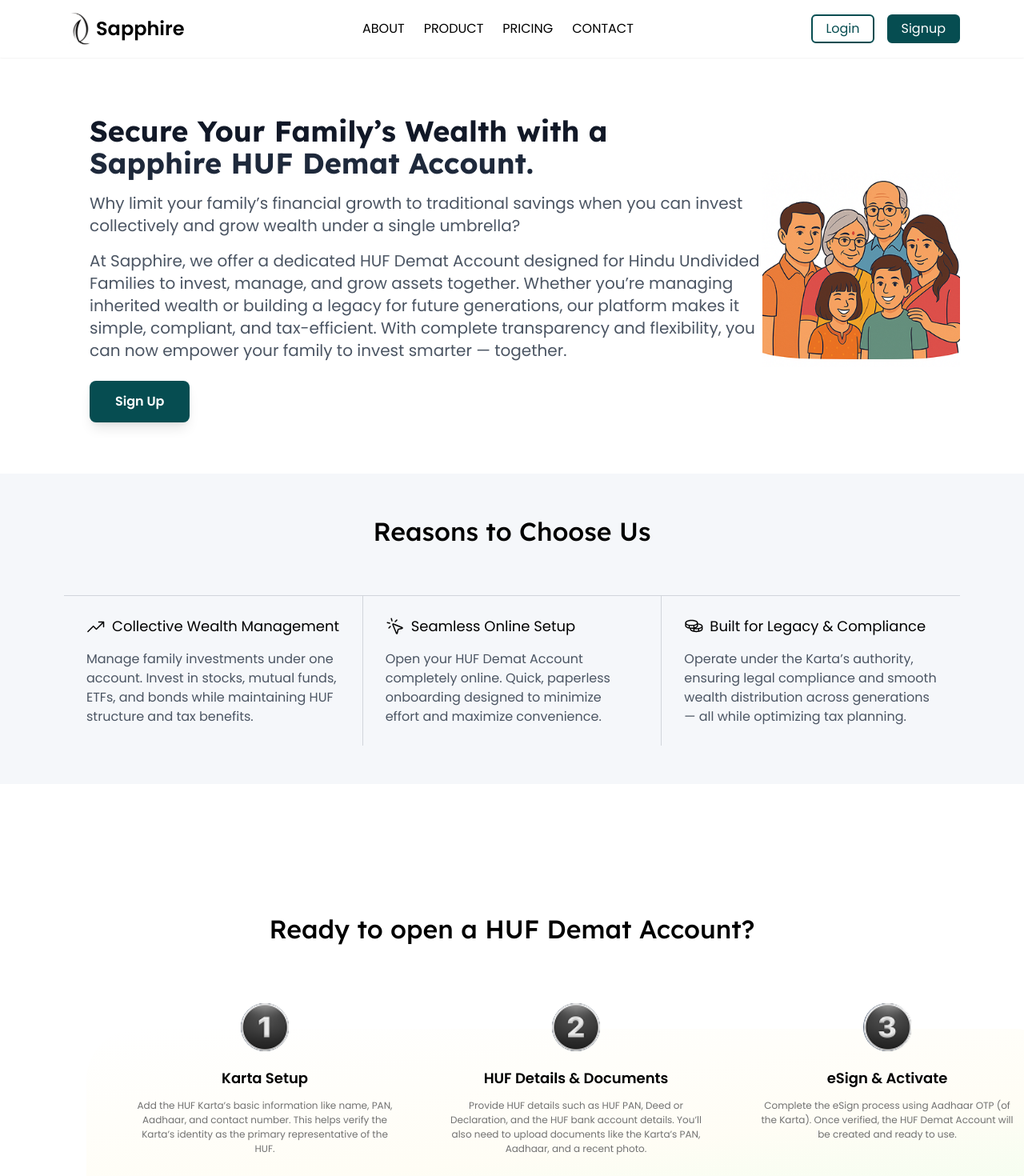
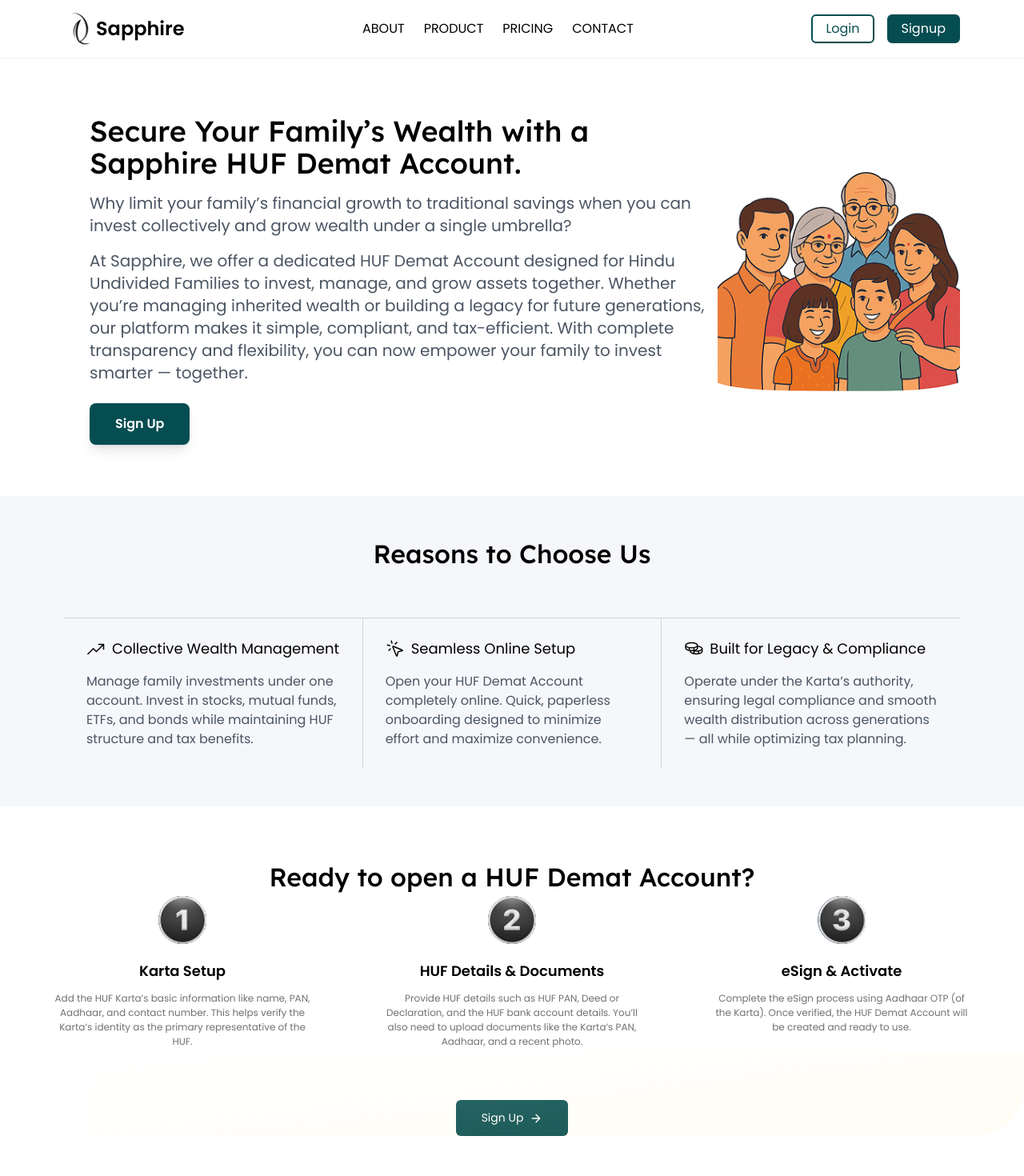
Before and after one commit to BrokingSapphire/SapphireLanding, a Next.js app: page /huf-demat-account in a window 1280 px wide. Shown: the top 1470 px of the page at 80% size. Built offline with nearby package versions, Linux system fonts and the light colour scheme.

Commit message:
fix: huf demat account UI

```diff
--- a/src/app/(account)/huf-demat-account/page.tsx
+++ b/src/app/(account)/huf-demat-account/page.tsx
@@ -25,14 +25,14 @@
         <div className="w-full max-w-7xl mx-auto">
             {/* Hero Section - US Stocks / IPO / Dematerialisation style */}
             <div className="bg-white py-10 sm:py-14 lg:py-16 w-full mt-20">
-                <div className="flex flex-col-reverse md:flex-row items-center justify-between relative w-full min-h-[240px] md:min-h-[340px] px-2 sm:px-4 md:px-8 lg:px-12 xl:px-20">
+                <div className="max-w-7xl mx-auto flex flex-col-reverse md:flex-row items-center justify-between relative w-full min-h-[240px] md:min-h-[340px] px-2 sm:px-4 md:px-8 lg:px-12 xl:px-20">
                     {/* Left Content */}
                     <div className="z-10 w-full md:max-w-2xl lg:max-w-3xl xl:max-w-4xl pt-8 md:pt-0 pl-0 md:pl-8 lg:pl-8 xl:pl-15 text-center md:text-left">
-                        <h1 className="text-2xl sm:text-3xl lg:text-4xl font-bold text-gray-900 leading-tight mb-3 sm:mb-4 font-lexend">
+                        <h1 className="text-2xl sm:text-3xl lg:text-4xl font-medium text-black leading-tight mb-3 sm:mb-4 font-lexend">
                             Secure Your Family’s Wealth with a <br />
-                            <span className="text-[#1e293b]">Sapphire HUF Demat Account.</span>
+                            <span className="text-black">Sapphire HUF Demat Account.</span>
                         </h1>
-                        <div className="space-y-3 sm:space-y-4 text-gray-600 mb-5 sm:mb-6 text-base sm:text-lg md:text-xl">
+                        <div className="space-y-3 sm:space-y-4 text-gray-600 mb-5 sm:mb-6 text-base sm:text-lg md:text-xl font-poppins font-normal">
                             <p>
                                 Why limit your family’s financial growth to traditional savings when you can invest collectively and grow wealth under a single umbrella?
                             </p>
@@ -51,9 +51,9 @@
                         <Image
                             src="/huf-demat-account/image.png"
                             alt="HUF Demat Illustration"
-                            width={319}
-                            height={319}
-                            className="w-[319px] sm:w-[280px] md:w-[319px] h-auto max-h-[319px] object-contain"
+                            width={420}
+                            height={420}
+                            className="w-[220px] sm:w-[300px] md:w-[380px] lg:w-[420px] h-auto max-h-[420px] object-contain"
                             priority
                         />
                     </div>
@@ -96,43 +96,43 @@
             </div>
 
             {/* Steps/How it Works Section - Minor Demat style */}
-            <div className="relative w-full h-[500px] bg-white overflow-hidden mt-16 rounded-[64px]">
+            <div className="relative w-full bg-white overflow-hidden mt-16 rounded-[32px] md:rounded-[64px] px-4 sm:px-8 md:px-0 py-10 md:py-0">
                 {/* Main heading */}
-                <div className="absolute top-[93px] left-1/2 transform -translate-x-1/2 w-[700px] text-center h-[40px] z-10">
-                    <h2 className="font-lexend text-[32px] font-medium text-black">Ready to open a HUF Demat Account?</h2>
+                <div className="w-full flex justify-center mb-8 md:mb-0">
+                    <h2 className="font-lexend text-[24px] sm:text-[28px] md:text-[32px] font-medium text-black text-center max-w-3xl">Ready to open a HUF Demat Account?</h2>
                 </div>
-                {/* Gradient background box */}
-                <div className="absolute top-[242px] left-[108px] w-[1224px] h-[258px] rounded-[64px]" style={{ background: 'linear-gradient(173.66deg, rgba(255,255,255,0.2) 0.86%, rgba(255,222,85,0.06) 55.98%, rgba(163,247,148,0.16) 95.84%)' }} />
+                {/* Gradient background box - hide on mobile */}
+                <div className="hidden md:block absolute top-[242px] left-[108px] w-[1224px] h-[258px] rounded-[64px]" style={{ background: 'linear-gradient(173.66deg, rgba(255,255,255,0.2) 0.86%, rgba(255,222,85,0.06) 55.98%, rgba(163,247,148,0.16) 95.84%)' }} />
                 {/* Steps */}
-                <div className="absolute top-[210px] left-[167px] w-[1106px] h-[153px] flex justify-between items-start gap-[61px] z-10">
+                <div className="flex flex-col md:flex-row justify-between items-start gap-8 md:gap-[61px] z-10 relative w-full max-w-6xl mx-auto">
                     {/* Step 1 */}
-                    <div className="flex flex-col items-center w-[328px]">
+                    <div className="flex flex-col items-center w-full md:w-[328px] mb-8 md:mb-0">
                         <div className="w-[60px] h-[60px] rounded-full bg-[#64748B] flex items-center justify-center mb-[20px]">
                             <Image src="/huf-demat-account/1.png" alt="1" width={60} height={60} className="object-contain" />
                         </div>
-                        <div className="w-[328px] h-[27px] text-center mb-[12px] font-poppins font-semibold text-[18px] text-black">Karta Setup</div>
-                        <div className="w-[328px] h-[54px] text-center font-poppins text-[12px] text-[#717171]">Add the HUF Karta’s basic information like name, PAN, Aadhaar, and contact number. This helps verify the Karta’s identity as the primary representative of the HUF.</div>
+                        <div className="w-full text-center mb-[12px] font-poppins font-semibold text-[16px] sm:text-[18px] text-black">Karta Setup</div>
+                        <div className="w-full text-center font-poppins text-[12px] text-[#717171]">Add the HUF Karta’s basic information like name, PAN, Aadhaar, and contact number. This helps verify the Karta’s identity as the primary representative of the HUF.</div>
                     </div>
                     {/* Step 2 */}
-                    <div className="flex flex-col items-center w-[328px]">
+                    <div className="flex flex-col items-center w-full md:w-[328px] mb-8 md:mb-0">
                         <div className="w-[60px] h-[60px] rounded-full bg-[#64748B] flex items-center justify-center mb-[20px]">
                             <Image src="/huf-demat-account/2.png" alt="2" width={60} height={60} className="object-contain" />
                         </div>
-                        <div className="w-[328px] h-[27px] text-center mb-[12px] font-poppins font-semibold text-[18px] text-black">HUF Details & Documents</div>
-                        <div className="w-[328px] h-[54px] text-center font-poppins text-[12px] text-[#717171]">Provide HUF details such as HUF PAN, Deed or Declaration, and the HUF bank account details. You’ll also need to upload documents like the Karta’s PAN, Aadhaar, and a recent photo.</div>
+                        <div className="w-full text-center mb-[12px] font-poppins font-semibold text-[16px] sm:text-[18px] text-black">HUF Details & Documents</div>
+                        <div className="w-full text-center font-poppins text-[12px] text-[#717171]">Provide HUF details such as HUF PAN, Deed or Declaration, and the HUF bank account details. You’ll also need to upload documents like the Karta’s PAN, Aadhaar, and a recent photo.</div>
                     </div>
                     {/* Step 3 */}
-                    <div className="flex flex-col items-center w-[328px]">
+                    <div className="flex flex-col items-center w-full md:w-[328px]">
                         <div className="w-[60px] h-[60px] rounded-full bg-[#64748B] flex items-center justify-center mb-[20px]">
                             <Image src="/huf-demat-account/3.png" alt="3" width={60} height={60} className="object-contain" />
                         </div>
-                        <div className="w-[328px] h-[27px] text-center mb-[12px] font-poppins font-semibold text-[18px] text-black">eSign & Activate</div>
-                        <div className="w-[328px] h-[54px] text-center font-poppins text-[12px] text-[#717171]">Complete the eSign process using Aadhaar OTP (of the Karta). Once verified, the HUF Demat Account will be created and ready to use.</div>
+                        <div className="w-full text-center mb-[12px] font-poppins font-semibold text-[16px] sm:text-[18px] text-black">eSign & Activate</div>
+                        <div className="w-full text-center font-poppins text-[12px] text-[#717171]">Complete the eSign process using Aadhaar OTP (of the Karta). Once verified, the HUF Demat Account will be created and ready to use.</div>
                     </div>
                 </div>
                 {/* Sign Up Button */}
-                <div className="absolute top-[430px] left-[628px] w-[184px] h-[43px] rounded-[6px] bg-[#064D51] mb-4 flex items-center justify-center gap-[18px] cursor-pointer hover:opacity-90 transition-opacity z-20" style={{ paddingTop: '7px', paddingRight: '21px', paddingBottom: '7px', paddingLeft: '21px' }}>
-                    <Link href="/signup" className="flex items-center gap-2">
+                <div className="flex justify-center mt-10 md:mt-16">
+                    <Link href="/signup" className="flex items-center gap-2 bg-[#064D51] hover:bg-teal-800 rounded-[6px] px-8 py-3 cursor-pointer transition-opacity">
                         <span className="font-poppins font-medium text-[14px] text-white">Sign Up</span>
                         <ArrowRight size={16} color="#fff" />
                     </Link>
@@ -141,21 +141,21 @@
 
             {/* How Does HUF Demat Account Work? (refined positioning) */}
             <div className="bg-white py-14 px-4 sm:px-6 lg:px-20 mt-20">
-                <div className="max-w-7xl mx-auto grid grid-cols-1 md:grid-cols-5 gap-0 items-center">
+                <div className="max-w-7xl mx-auto grid grid-cols-1 md:grid-cols-5 gap-8 md:gap-0 items-center">
                     {/* Left: Text and How it works SVG */}
                     <div className="relative flex flex-col justify-center md:col-span-3">
-                        <div className="relative mb-2" style={{ minHeight: 48 }}>
-                            <Image src="/huf-demat-account/how 1.svg" alt="How it works arrow" width={145} height={84} className="absolute -top-15 -left-2" />
+                        <div className="relative mb-2 min-h-[48px]">
+                            <Image src="/huf-demat-account/how 1.svg" alt="How it works arrow" width={145} height={84} className="absolute -top-8 -left-2 hidden md:block" />
                         </div>
-                        <div className='pl-20'>
-                            <h3 className="text-2xl sm:text-3xl lg:text-4xl font-bold text-gray-900 mb-4 mt-2 md:mt-0 text-left md:text-left">How Does HUF Demat Account Work?</h3>
-                            <p className="text-gray-600 text-lg sm:text-xl md:text-[20px] text-left md:text-left">
+                        <div className='pl-0 md:pl-20'>
+                            <h3 className="text-2xl sm:text-3xl lg:text-4xl font-bold text-gray-900 mb-4 mt-2 md:mt-0 text-left">How Does HUF Demat Account Work?</h3>
+                            <p className="text-gray-600 text-lg sm:text-xl md:text-[20px] text-left">
                                 Think of it as a shared family account for holding investments, managed by the Karta. When the HUF buys shares, they’re credited to the HUF’s Demat account. Sale proceeds go directly to the HUF’s linked bank account. As your Depository Participant (DP) with CDSL, Dhan ensures all electronic transactions, corporate actions, and pledges are securely managed and smoothly settled.
                             </p>
                         </div>
                     </div>
                     {/* Right: Illustration */}
-                    <div className="flex justify-center items-center w-full h-full md:col-span-2">
+                    <div className="flex justify-center items-center w-full h-full md:col-span-2 mt-8 md:mt-0">
                         <Image src="/huf-demat-account/image 67.png" alt="HUF Avatars" width={299} height={299} className="max-w-[299px] w-full h-auto" />
                     </div>
                 </div>
```
